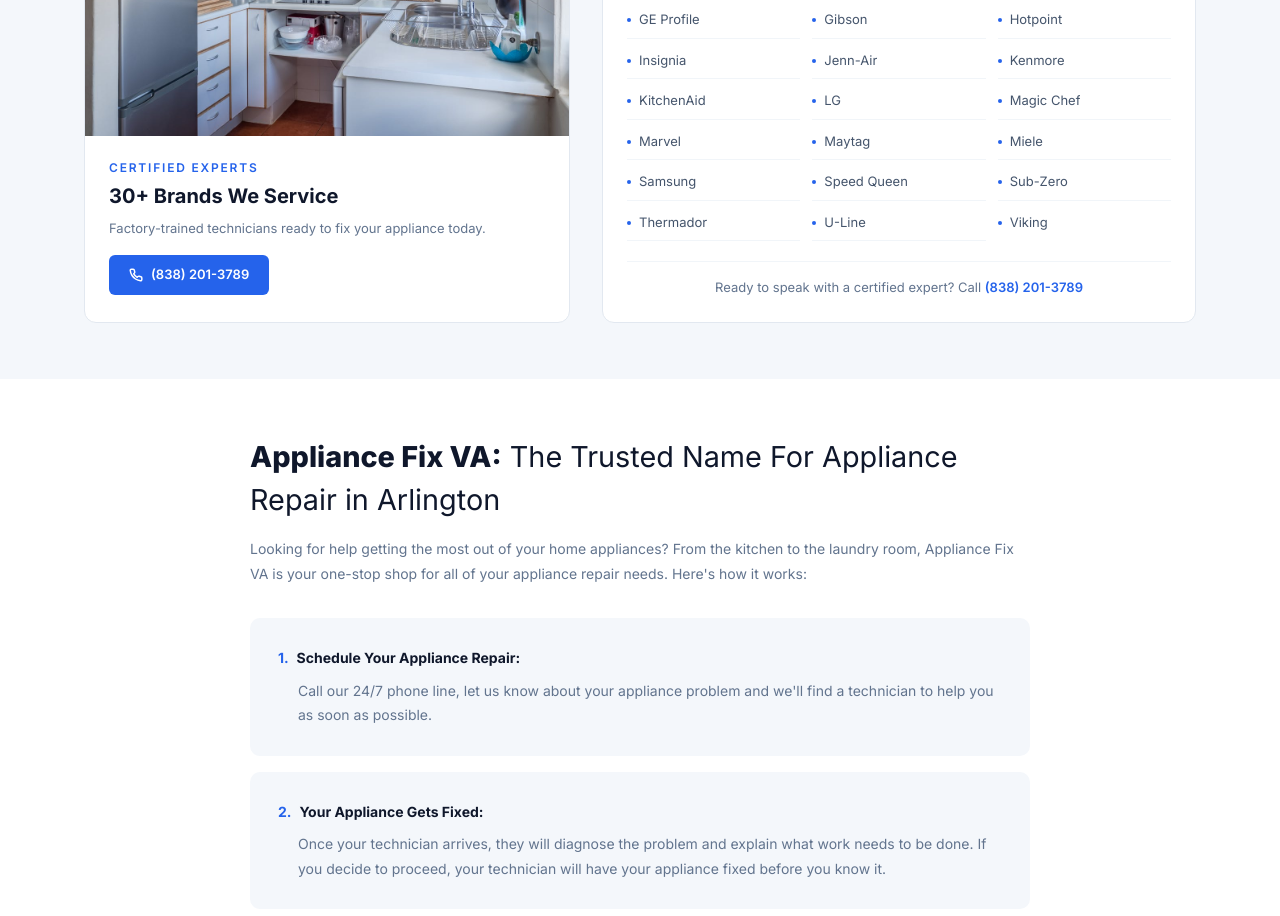
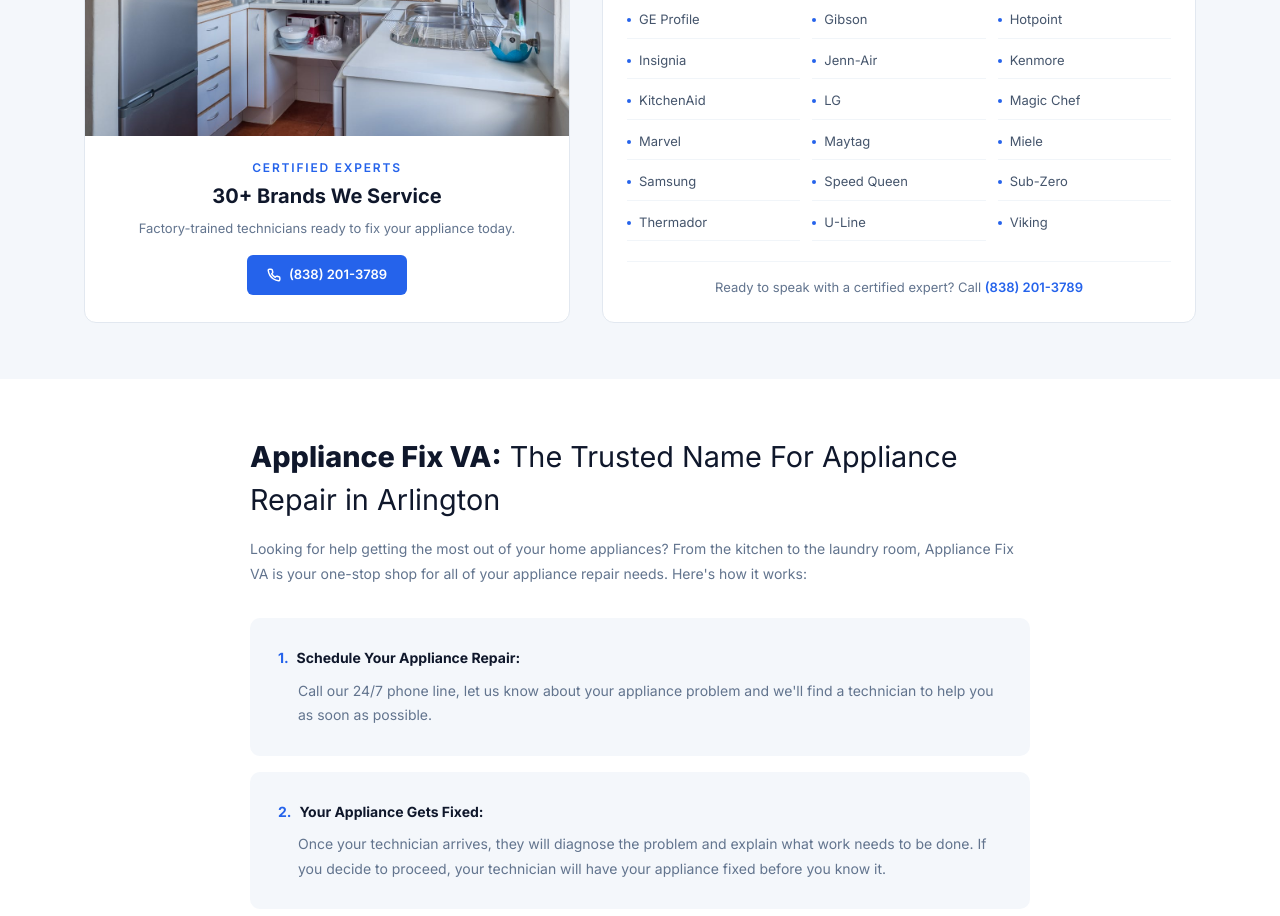
Before and after one commit to handenis86-ux/appliance-fix-va, a Next.js app: page / in a window 1280 px wide. Shown: the part 6540-7456 px from the top of the page. Built offline with nearby package versions, Linux system fonts and the light colour scheme.

Commit message:
Center text and button in BrandsFull card

```diff
--- a/src/components/BrandsFull.tsx
+++ b/src/components/BrandsFull.tsx
@@ -34,7 +34,7 @@
                 sizes="(max-width: 1024px) 100vw, 45vw"
               />
             </div>
-            <div className="p-6">
+            <div className="p-6 text-center">
               <p className="text-xs uppercase tracking-[.15em] text-blue font-semibold mb-1.5">Certified Experts</p>
               <h3 className="text-xl font-bold mb-2 text-slate-900">30+ Brands We Service</h3>
               <p className="text-[13px] text-slate-500 mb-4 leading-relaxed">
```
